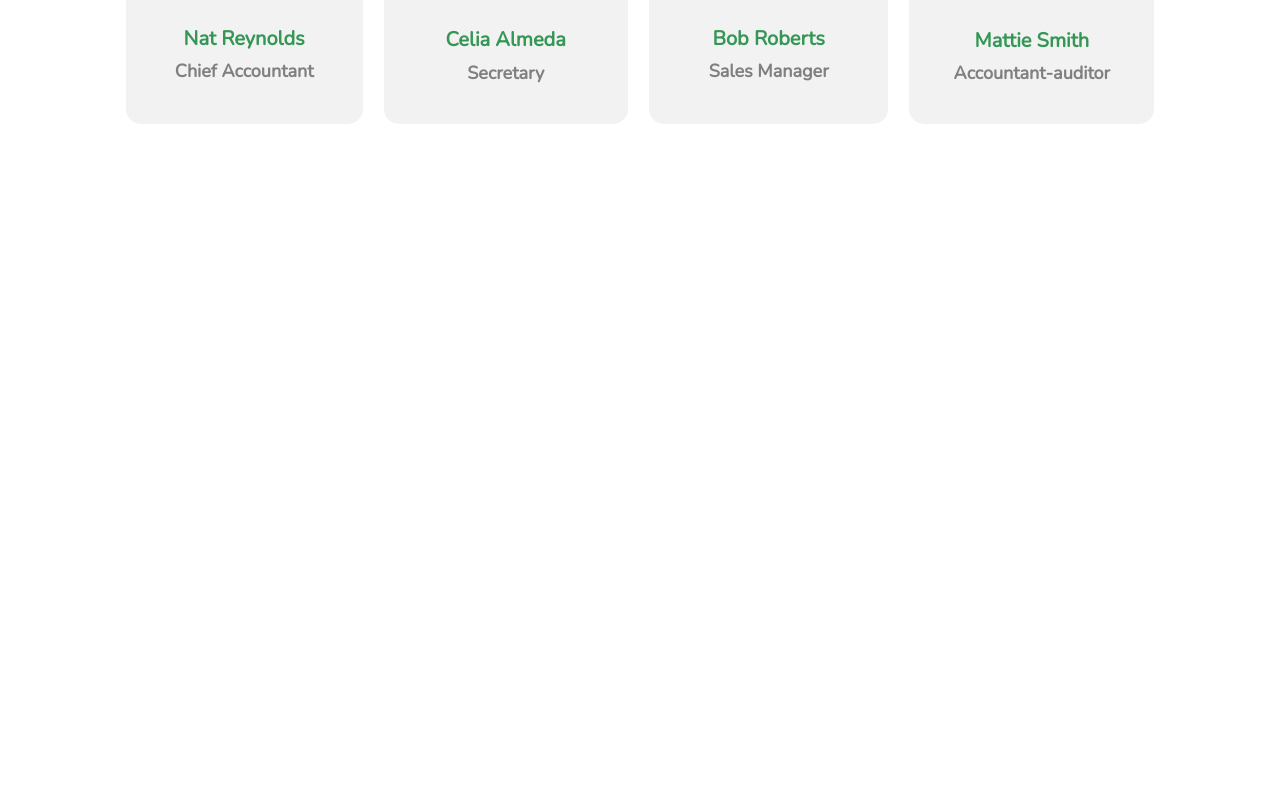
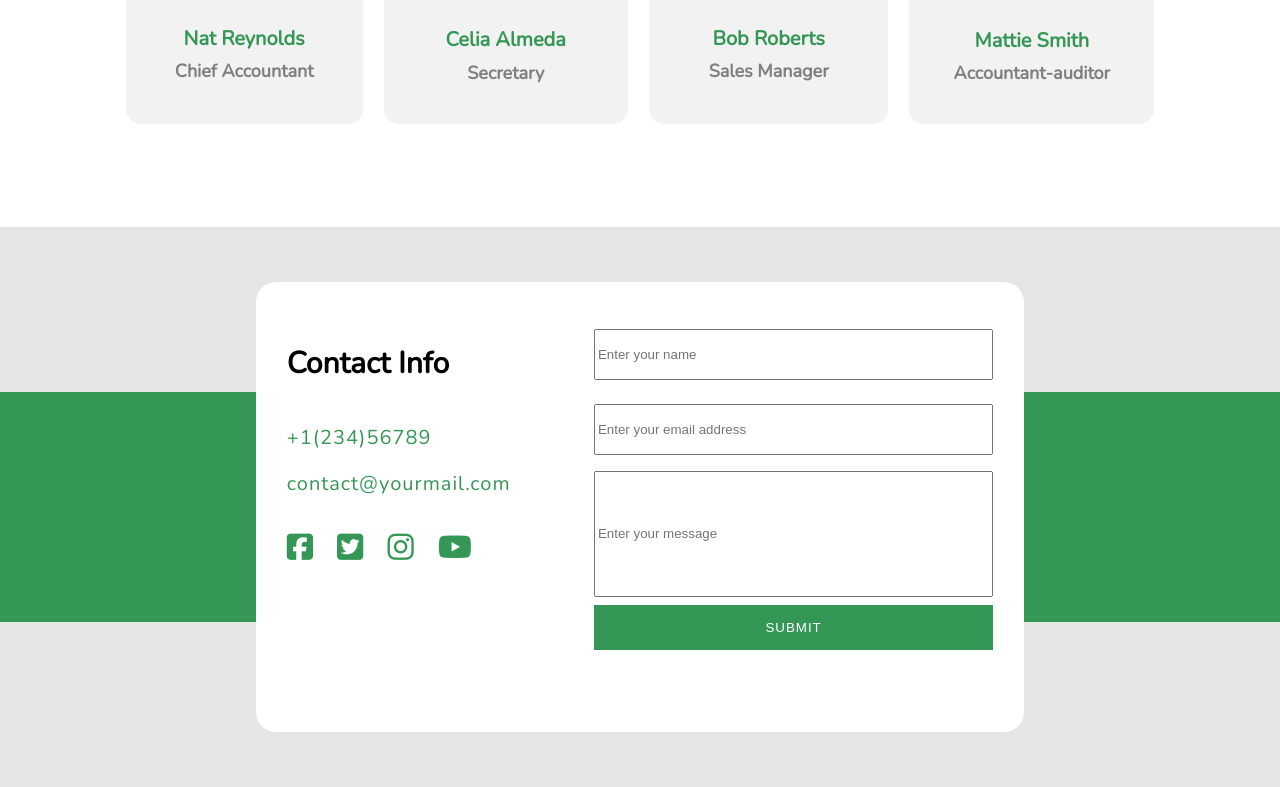
Before and after one commit to Solomikamika/development_company_website, a plain HTML site: page index.html in a window 1280 px wide. Shown: the part 3557-4344 px from the top of the page. Before the commit the page ends 3784 px from the top, so only its background shows below. Drawn offline with nearby package versions, Linux system fonts and the light colour scheme.

Commit message:
added footer

```diff
--- a/css/style.css
+++ b/css/style.css
@@ -294,6 +294,104 @@ body{
     margin: 0 auto 4% auto;
   }
 
+  footer {
+    position: relative;
+    height: 560px;
+    background-color: #e5e5e5;
+  }
+
+  .horizontal {
+    content: "";
+    position: absolute;
+    height: 230px;
+    background-color: #359756;
+    width: 100%;
+    top: 0;
+    bottom: 0;
+    margin: auto;
+    z-index: 1;
+  }
+
+  .contacts {
+    background-color: #fff;
+    width: 60%;
+    height: 450px;
+    position: absolute;
+    z-index: 2;
+    margin: auto;
+    top: 0;
+    bottom: 0;
+    left: 0;
+    right: 0;
+    border-radius: 20px;
+    display: flex;
+  }
+
+  .contact_info {
+    width: 40%;
+    box-sizing: border-box;
+    padding: 4%;
+    display: flex;
+    flex-direction: column;
+  }
+
+  .contact_info h3 {
+    font-size: 30px;
+  }
+
+  .contact_info a {
+    letter-spacing: 1px;
+    font-size: 20px;
+    text-decoration: none;
+    color: #359756;
+    margin: 4% 0;
+  }
+
+  .social_media {
+    margin: 10% 0;
+  }
+
+  .social_media i {
+    font-size: 30px;
+    letter-spacing: 20px;
+  }
+
+  .client_info {
+    width: 60%;
+    box-sizing: border-box;
+    padding: 4%;
+    display: flex;
+    flex-direction: column;
+  }
+
+  .name {
+    height: 45px;
+    margin: 4% 0;
+  }
+
+  .email {
+    height: 45px;
+    margin: 2% 0;
+  }
+
+  .message {
+    height: 120px;
+    margin: 2% 0;
+  }
+
+  .btn_submit {
+    height: 45px;
+    text-transform: uppercase;
+    letter-spacing: 1px;
+    color: #fff;
+    background-color: #359756;
+    border: none;
+  }
+
+
+
+
+
 @media only screen and (max-width: 870px) {
   .header__content {
     display:block;
@@ -379,4 +477,30 @@ body{
   .clients {
     display: block;
   }
+
+  footer {
+    height: 780px;
+  }
+
+  .horizontal {
+    top: 0%;
+    bottom: 42%;
+  }
+
+  .contacts {
+    display: block;
+    text-align: center;
+    width: 80%;
+    top: 0;
+    bottom: 2%;
+    height: 686px;
+  }
+
+  .contact_info {
+    width: 100%;
+  }
+
+  .client_info {
+    width: 100%;
+  }
 }
--- a/index.html
+++ b/index.html
@@ -8,6 +8,7 @@
     <link rel="preconnect" href="https://fonts.gstatic.com" crossorigin>
     <link href="https://fonts.googleapis.com/css2?family=Nunito&display=swap" rel="stylesheet">
     <link href="css/style.css" type="text/css" rel="stylesheet">
+    <script src="https://kit.fontawesome.com/ad06c39a59.js" crossorigin="anonymous"></script>
     <title>Document</title>
 </head>
 <body>
@@ -152,5 +153,27 @@
             </figure>
         </div>
     </section>
+    <footer>
+        <div class="horizontal"></div>
+        <div class="contacts">
+            <div class="contact_info">
+                <h3>Contact Info</h3>
+                <a href="tel:+1(234)56789">+1(234)56789</a>
+                <a href="mailto:contact@yourmail.com">contact@yourmail.com</a>
+                <div class="social_media">
+                    <a class="social_link" href="#"><i class="fa-brands fa-facebook-square"></i></a>
+                    <a class="social_link" href="#"><i class="fa-brands fa-twitter-square"></i></a>
+                    <a class="social_link" href="#"><i class="fa-brands fa-instagram"></i></a>
+                    <a class="social_link" href="#"><i class="fa-brands fa-youtube"></i></a>
+                </div>
+            </div>
+            <form class="client_info">
+                <input type="text" class="name" name="name" placeholder="Enter your name">
+                <input type="email" class="email" name="email" placeholder="Enter your email address">
+                <input type="text" class="message" name="message" placeholder="Enter your message">
+                <input type="submit" class="btn_submit" value="Submit">
+            </form>
+        </div>
+    </footer>
 </body>
 </html>
```
